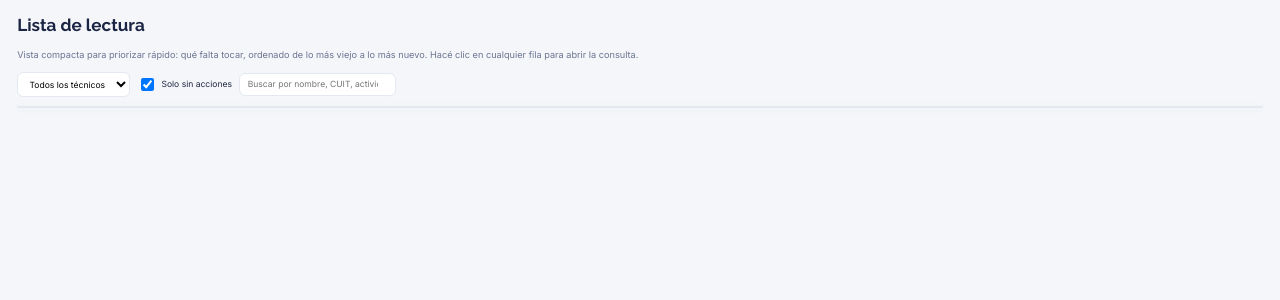
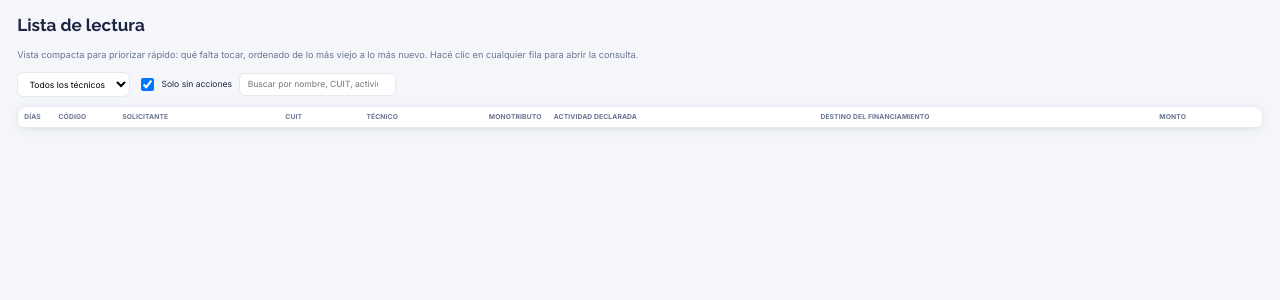
Before and after one commit to ofconde/consultas-sde, a FastAPI app: template templates/lectura.html in a window 1280 px wide. Shown: the part 44-344 px from the top of the page. Run offline with FastAPI, Linux system fonts and the light colour scheme; the template is opened without the code that fills it: most values are stand-ins (such as "Sample title", 1, 10 or a date in 2020); lists and menus that the app fills with data are empty; parts of the project's set-up code (start-up, migrations or seed data) failed here and were passed over.

Commit message:
refactor(lectura): tabla compacta tipo Excel en vez de tarjetas apiladas
Se reemplaza el layout de tarjetas por una <table> real (una fila por
consulta, header sticky, texto truncado con tooltip) — más denso y
escaneable a pedido de Omar. Se suma la columna "Monotributo" con la
categoría ARCA abreviada (RI, EX, A-K...), mismo criterio que usa a mano
para tramitar en lote (CASFOG/SGR).

Co-Authored-By: Claude Opus 5 <noreply@anthropic.com>

```diff
--- a/static/css/panel.css
+++ b/static/css/panel.css
@@ -298,22 +298,26 @@ a:focus-visible,.btn:focus-visible,.ebtn:focus-visible,
   border-radius:0.625rem;font-size:0.875rem;font-family:inherit;background:#fff}
 .lectura-filtros input[type=search]{min-width:16rem}
 .lf-check{display:flex;align-items:center;gap:0.4375rem;font-size:0.875rem;color:var(--text);cursor:pointer;user-select:none}
-.lectura-lista{display:flex;flex-direction:column;overflow:hidden}
-.lf-fila{display:grid;grid-template-columns:8.5rem 15rem 1fr 1fr 8rem;gap:1rem;align-items:center;
-  padding:0.75rem 1.125rem;border-bottom:1px solid var(--border);cursor:pointer;transition:background .12s}
-.lf-fila:last-child{border-bottom:none}
-.lf-fila:hover{background:var(--bg)}
-.lf-col-cod .cod{font-size:0.75rem;color:var(--muted);font-family:ui-monospace,monospace}
-.lf-dias{font-size:0.75rem;font-weight:700;color:var(--muted);margin-top:0.125rem}
+.lectura-tabla-wrap{overflow:hidden}
+.lf-tabla{width:100%;border-collapse:collapse;font-size:0.8125rem}
+.lf-tabla th{position:sticky;top:0;background:#fff;text-align:left;padding:0.5rem 0.625rem;
+  border-bottom:2px solid var(--border);font-size:0.6875rem;text-transform:uppercase;
+  letter-spacing:0.02em;color:var(--muted);font-weight:700;white-space:nowrap}
+.lf-tabla td{padding:0.4375rem 0.625rem;border-bottom:1px solid var(--border);vertical-align:middle}
+.lf-tabla tbody tr{cursor:pointer;transition:background .12s}
+.lf-tabla tbody tr:hover{background:var(--bg)}
+.lf-th-dias,.lf-td-dias{width:3.5rem;text-align:center}
+.lf-td-dias{font-weight:700;color:var(--muted)}
 .lf-dias-urgente{color:var(--red)}
-.lf-col-sol .nom{font-weight:600;color:var(--navy)}
-.lf-col-sol .cod{margin-top:0.125rem}
-.lf-sin-asignar{color:var(--amber);font-weight:600}
-.lf-label{font-size:0.6875rem;color:var(--muted);text-transform:uppercase;letter-spacing:0.02em;margin-bottom:0.125rem}
-.lf-col-texto{font-size:0.8125rem;white-space:nowrap;overflow:hidden;text-overflow:ellipsis}
-.lf-col-monto{font-weight:700;color:var(--navy);text-align:right;white-space:nowrap}
+.lf-th-cod{width:6.5rem}
+.lf-tabla .cod{font-size:0.75rem;color:var(--muted);font-family:ui-monospace,monospace}
+.lf-tabla .nom{font-weight:600;color:var(--navy);white-space:nowrap;max-width:12rem;
+  overflow:hidden;text-overflow:ellipsis}
+.lf-sin-asignar{color:var(--amber);font-weight:600;font-size:0.75rem}
+.lf-th-monotributo,.lf-td-monotributo{width:5.5rem;text-align:center;font-weight:700;color:var(--navy)}
+.lf-td-texto{white-space:nowrap;overflow:hidden;text-overflow:ellipsis;max-width:16rem}
+.lf-th-monto,.lf-td-monto{text-align:right;white-space:nowrap;font-weight:700;color:var(--navy)}
 .lectura-vacio{padding:2rem;text-align:center}
 @media (max-width: 62rem){
-  .lf-fila{grid-template-columns:1fr;gap:0.375rem}
-  .lf-col-texto{white-space:normal}
+  .lf-td-texto{max-width:9rem}
 }
--- a/templates/lectura.html
+++ b/templates/lectura.html
@@ -16,7 +16,24 @@
       <span class="muted" id="lf-cont"></span>
     </div>
 
-    <div class="card lectura-lista" id="lf-lista"></div>
+    <div class="tabla-wrap card lectura-tabla-wrap">
+      <div class="tabla-scroll">
+        <table class="lf-tabla">
+          <thead><tr>
+            <th class="lf-th-dias">Días</th>
+            <th class="lf-th-cod">Código</th>
+            <th>Solicitante</th>
+            <th>CUIT</th>
+            <th>Técnico</th>
+            <th class="lf-th-monotributo">Monotributo</th>
+            <th>Actividad declarada</th>
+            <th>Destino del financiamiento</th>
+            <th class="lf-th-monto">Monto</th>
+          </tr></thead>
+          <tbody id="lf-tbody"></tbody>
+        </table>
+      </div>
+    </div>
     <div class="muted lectura-vacio" id="lf-vacio" style="display:none">No hay consultas que coincidan con este filtro.</div>
   </div>
 {% endblock %}
@@ -33,6 +50,20 @@ function diasDesde(fechaDMY){
   const fecha = new Date(y, m-1, d);
   const hoy = new Date(); hoy.setHours(0,0,0,0);
   return Math.round((hoy - fecha) / 86400000);
+}
+
+// Mismas abreviaturas cortas que se usan a mano para tramitar en lote (CASFOG,
+// SGR, etc.): RI, EX, y solo la letra para monotributo — así entra en una
+// columna angosta sin perder el dato.
+function abreviarArca(s){
+  if(!s) return null;
+  if(s === 'RESPONSABLE INSCRIPTO') return 'RI';
+  if(s === 'EXENTO') return 'EX';
+  if(s === 'NO INSCRIPTO') return 'NI';
+  if(s === 'SOCIAL') return 'SOC';
+  if(s === 'NO SE PUEDE VERIFICAR') return '?';
+  const m = s.match(/^MONOTRIBUTO (\w)$/);
+  return m ? m[1] : s;
 }
 
 async function cargarTecnicos(){
@@ -77,26 +108,18 @@ function truncar(s, n){
 function render(){
   $('#lf-cont').textContent = ROWS.length + ' consulta' + (ROWS.length===1?'':'s');
   $('#lf-vacio').style.display = ROWS.length ? 'none' : 'block';
-  $('#lf-lista').innerHTML = ROWS.map(c => `
-    <div class="lf-fila" onclick="location.href='/consulta/${c.id}'">
-      <div class="lf-col-cod">
-        <div class="cod">${escapeHtml(c.codigo)}</div>
-        <div class="lf-dias ${c.dias >= 15 ? 'lf-dias-urgente' : ''}">${c.dias==null ? '' : c.dias + ' día' + (c.dias===1?'':'s')}</div>
-      </div>
-      <div class="lf-col-sol">
-        <div class="nom">${escapeHtml(c.nombre)||'—'}</div>
-        <div class="cod">${escapeHtml(c.cuit)||'—'}${c.tecnico ? ' · ' + escapeHtml(c.tecnico) : ' · <span class=\"lf-sin-asignar\">sin asignar</span>'}</div>
-      </div>
-      <div class="lf-col-texto">
-        <div class="lf-label">Actividad declarada</div>
-        <div>${truncar(c.actividad_economica, 70)}</div>
-      </div>
-      <div class="lf-col-texto">
-        <div class="lf-label">Destino del financiamiento</div>
-        <div>${truncar(c.destino, 70)}</div>
-      </div>
-      <div class="lf-col-monto">${escapeHtml(c.monto)}</div>
-    </div>`).join('');
+  $('#lf-tbody').innerHTML = ROWS.map(c => `
+    <tr onclick="location.href='/consulta/${c.id}'">
+      <td class="lf-td-dias ${c.dias >= 15 ? 'lf-dias-urgente' : ''}">${c.dias==null ? '—' : c.dias}</td>
+      <td class="cod">${escapeHtml(c.codigo)}</td>
+      <td class="nom">${escapeHtml(c.nombre)||'—'}</td>
+      <td class="cod">${escapeHtml(c.cuit)||'—'}</td>
+      <td>${c.tecnico ? escapeHtml(c.tecnico) : '<span class="lf-sin-asignar">sin asignar</span>'}</td>
+      <td class="lf-td-monotributo">${escapeHtml(abreviarArca(c.situacion_arca)) || '<span class="muted">—</span>'}</td>
+      <td class="lf-td-texto">${truncar(c.actividad_economica, 55)}</td>
+      <td class="lf-td-texto">${truncar(c.destino, 55)}</td>
+      <td class="lf-td-monto">${escapeHtml(c.monto)}</td>
+    </tr>`).join('');
 }
 
 $('#lf-tecnico').addEventListener('change', cargar);
```
